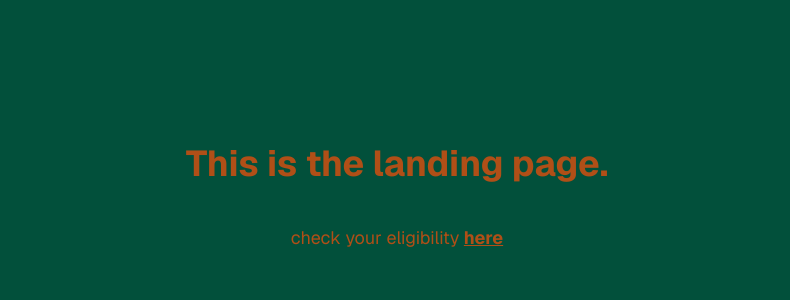
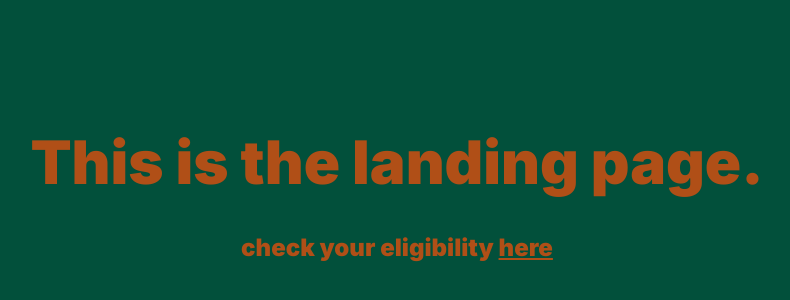
Before and after one commit to luciusscala/collegiatenetwork, a Next.js app: page / in a window 1280 px wide. Shown: the part 202-502 px from the top of the page, without its empty margins (243-1033 px from the left). Built offline with nearby package versions, Linux system fonts and the light colour scheme.

Commit message:
fixing ui with cursor

```diff
--- a/app/layout.tsx
+++ b/app/layout.tsx
@@ -1,10 +1,11 @@
-import { Geist } from "next/font/google";
+import { Inter } from "next/font/google";
 import { ThemeProvider } from "next-themes";
 import "./globals.css";
 
-const geistSans = Geist({
+const inter = Inter({
+  subsets: ["latin"],
+  weight: ["900"], // Black weight
   display: "swap",
-  subsets: ["latin"],
 });
 
 export const metadata = {
@@ -16,7 +17,7 @@ export default function RootLayout({
   children,
 }: Readonly<{ children: React.ReactNode }>) {
   return (
-    <html lang="en" className={geistSans.className}>
+    <html lang="en" className={inter.className}>
       <body className="bg-[#02503B] min-h-screen min-w-full flex items-center justify-center">
         <ThemeProvider
           attribute="class"
--- a/app/page.tsx
+++ b/app/page.tsx
@@ -4,10 +4,10 @@ export default function Home() {
   return (
     <main className="min-h-screen min-w-full flex items-center justify-center bg-[#02503B]">
       <div className="flex flex-col items-center">
-        <h1 className="text-4xl font-bold mb-8" style={{ color: "#B04F17" }}>
+        <h1 className="text-6xl font-black mb-8" style={{ color: "#B04F17" }}>
           This is the landing page.
         </h1>
-        <div className="mt-2 text-lg" style={{ color: "#B04F17" }}>
+        <div className="mt-2 text-2xl" style={{ color: "#B04F17" }}>
           check your eligibility{" "}
           <Link
             href="/sign-up"
```
